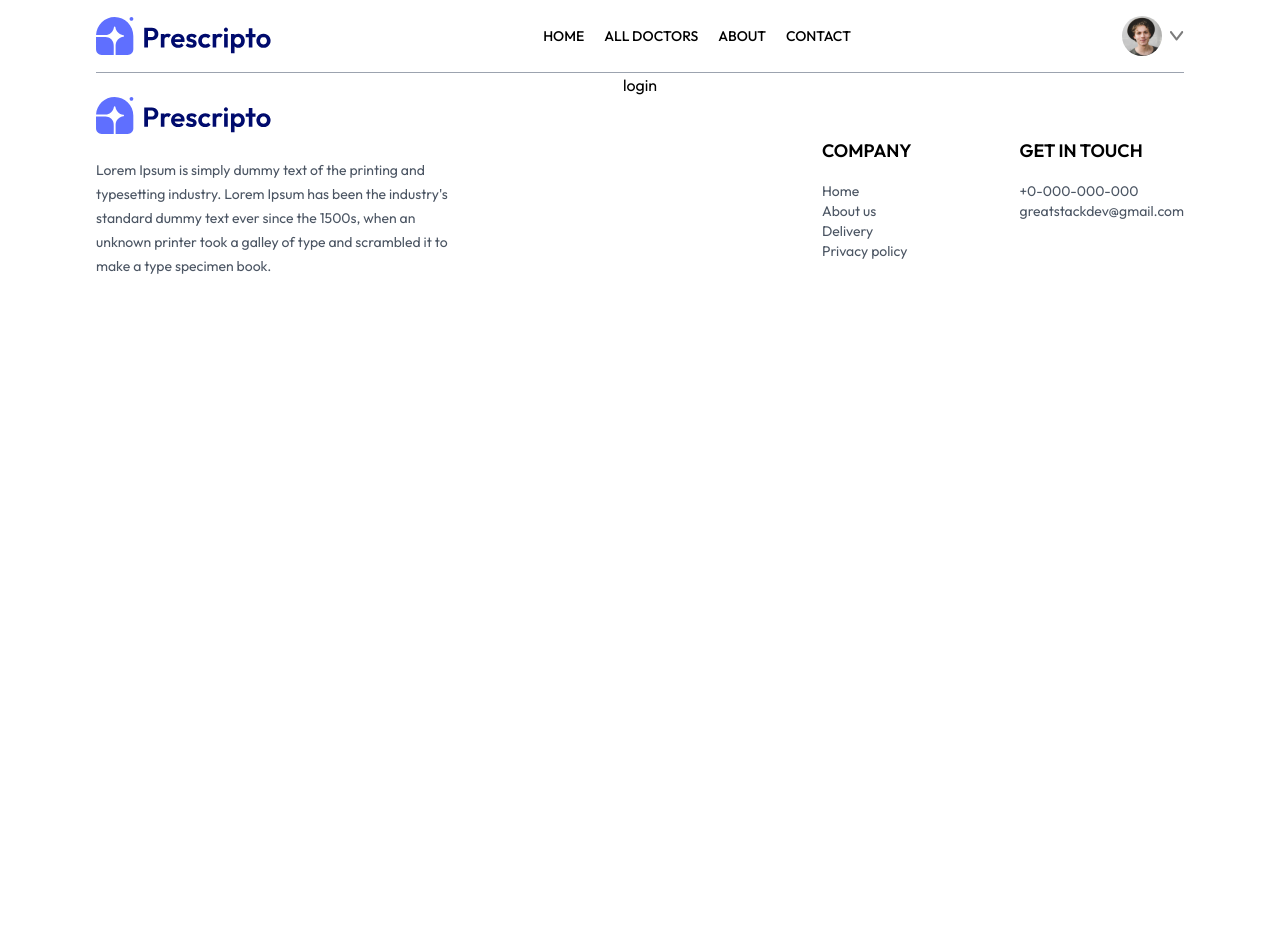
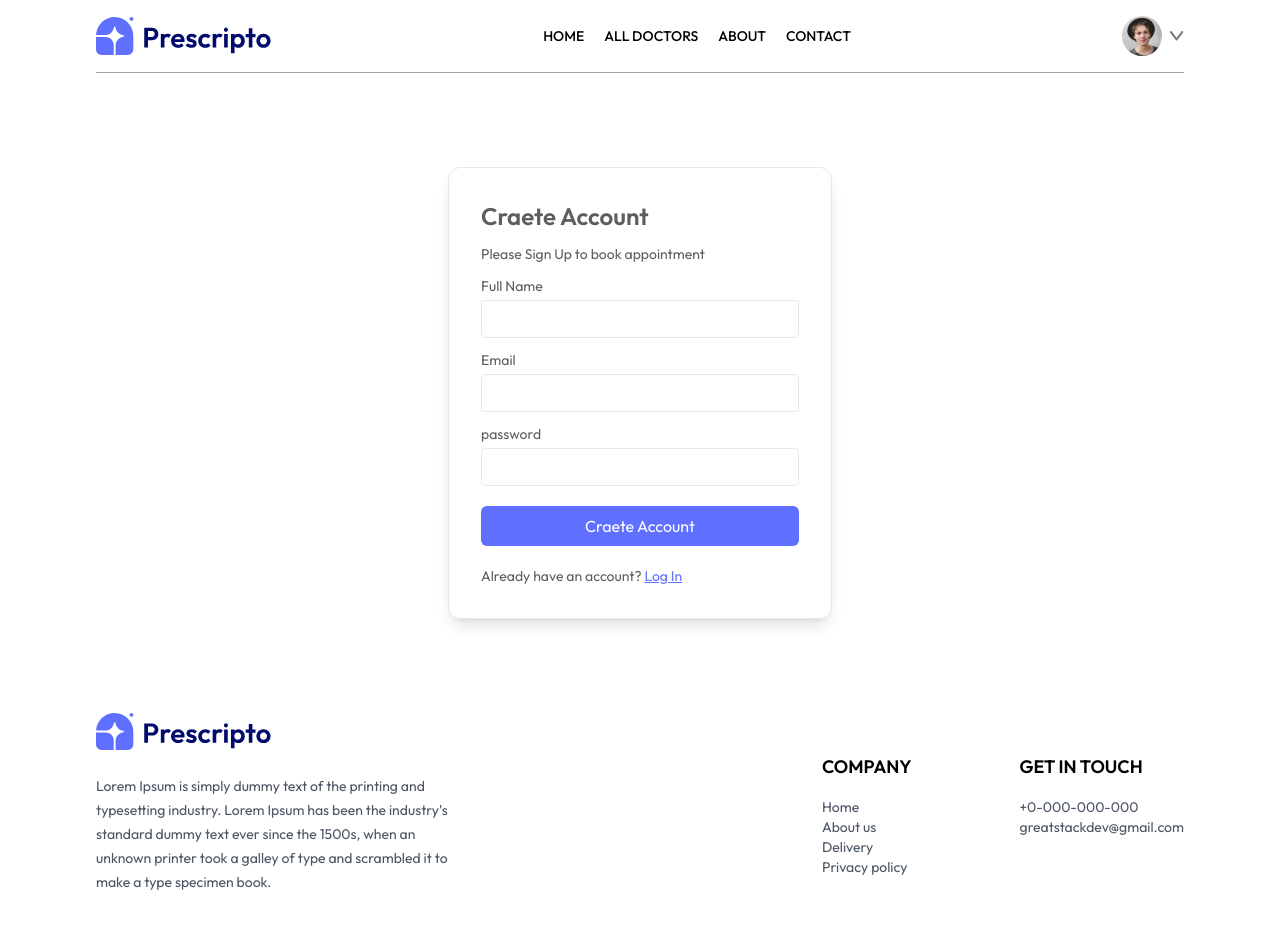
Before and after one commit to Maryiamreda/prescripto, a React (Vite) app: page /login in a window 1280 px wide. Before the commit the page ends 800 px from the top, so only its background shows below. Built offline with nearby package versions, Linux system fonts and the light colour scheme.

Commit message:
login/logout

```diff
--- a/src/index.css
+++ b/src/index.css
@@ -10,3 +10,29 @@
 html {
     scroll-behavior: smooth;
   }
+  .scrollbar-hidden::-webkit-scrollbar {
+    display: none;
+  }
+
+  .scrollbar-hidden {
+    -ms-overflow-style: none;  /* Internet Explorer 10+ */
+    scrollbar-width: none; /* Firefox */
+  }
+
+  /* Add this to your styling */
+.scroll-container {
+  display: flex;
+  overflow-x: auto;
+  gap: 10px; /* Adjust the spacing between items as needed */
+  white-space: nowrap; /* Prevents wrapping */
+}
+.time-slot {
+  flex-shrink: 0; /* Prevents shrinking */
+  padding: 8px 16px;
+  border: 1px solid #ccc;
+  border-radius: 9999px;
+  cursor: pointer;
+  text-align: center;
+  font-size: 14px;
+  color: #949494;
+}
--- a/src/pages/Login.tsx
+++ b/src/pages/Login.tsx
@@ -1,5 +1,47 @@
+import { useState } from "react";
+
 const LogIn = () => {
-    return (<h1>login</h1>);
+    const [state, setState] = useState('Sign Up')
+    const [email, setEmail] = useState('')
+    const [password, setPassword] = useState('')
+    const [name, setName] = useState('')
+
+    const onSubmitHandler = async (event: React.FormEvent) => {
+        event.preventDefault()
+
+    }
+    const toggleState = () => {
+        setState(state === 'Sign Up' ? 'Log In' : 'Sign Up');
+    };
+
+    return (
+        <form className="min-h-[80vh] flex items-center ">
+            <div className="flex flex-col gap-3 m-auto items-start p-8 min-w-[340px] sm:min-w-96 border rounded-xl text-[#5E5E5E] text-sm shadow-lg">
+                <p className="text-2xl font-semibold">{state === 'Sign Up' ? "Craete Account" : "Login"}</p>
+                <p>Please {state === 'Sign Up' ? "Sign Up" : "Log in"} to book appointment</p>
+                {state === 'Sign Up' && <div className="w-full">
+                    <p className="text-start">Full Name</p>
+                    <input type="text" className="mt-1 border  w-full rounded p-2" onChange={(e) => setName(e.target.value)}
+                        value={name} />
+                </div>}
+
+                <div className="w-full">
+                    <p className="text-start">Email</p>
+                    <input type="email" className="mt-1 border  w-full rounded p-2" onChange={(e) => setEmail(e.target.value)}
+                        value={email} />
+                </div>
+                <div className="w-full">
+                    <p className="text-start">password</p>
+                    <input type="text" className="mt-1 border  w-full rounded p-2" onChange={(e) => setEmail(e.target.value)}
+                        value={password} />
+                </div>
+                <button className="bg-primary text-white w-full py-2 my-2 rounded-md text-base">{state === 'Sign Up' ? "Craete Account" : "Login"}</button>
+
+                {state === 'Sign Up' ? <p >Already have an account? <span className="cursor-pointer  text-primary underline" onClick={toggleState} >Log In</span></p> :
+                    <p>Don't have an account?<span className="cursor-pointer text-primary underline" onClick={toggleState} >Sign Up</span> </p>}
+
+            </div>
+        </form>);
 }
 
 export default LogIn;
```
